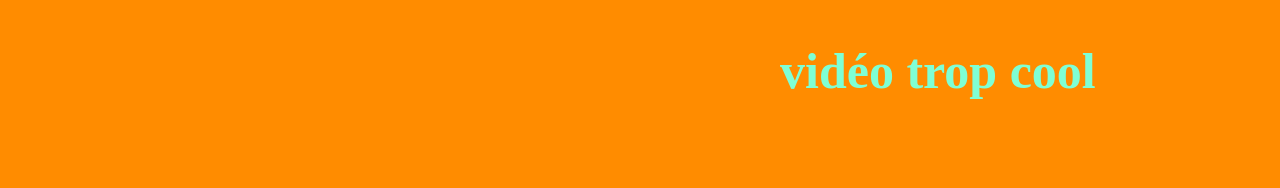
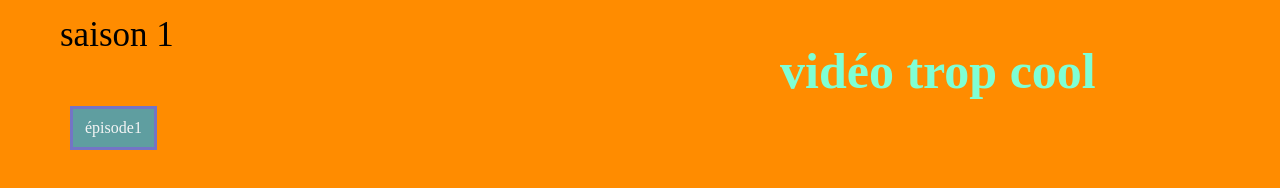
Before and after one commit to Titodeb/southpark, a plain HTML site: page index.html in a window 1280 px wide. Shown: the top 188 px of the page. Drawn offline with Linux system fonts and the light colour scheme.

Commit message:
first commit

```diff
--- a/index.html
+++ b/index.html
@@ -11,3 +11,5 @@
     <img style="height: 500px; position: absolute; left: 1400px; bottom: 300px;" src="https://upload.wikimedia.org/wikipedia/en/4/41/South_Park_main_characters.png" alt=" "
 </body>
 </html>
+<a style=" text-decoration: none; color: whitesmoke; border: solid 3px rgb(116, 116, 197); padding: 10px 12px; position: absolute; left: 70px; bottom: 650px; background-color: cadetblue; " href="https://uptostream.com/iframe/7ga0m54n69ks">épisode1</a>
+<p style=" font-size: 35px ;position: absolute; left: 60px; bottom: 710px;">saison 1</p>
```
